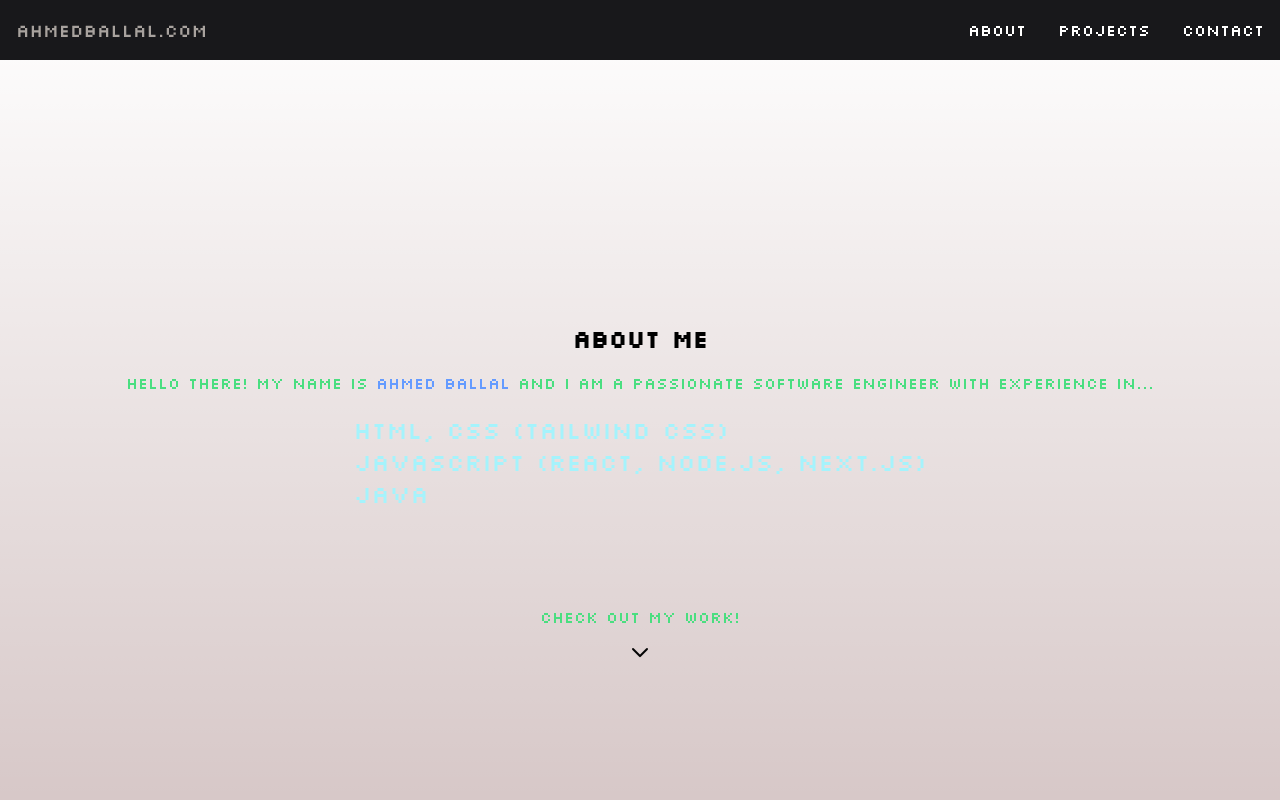
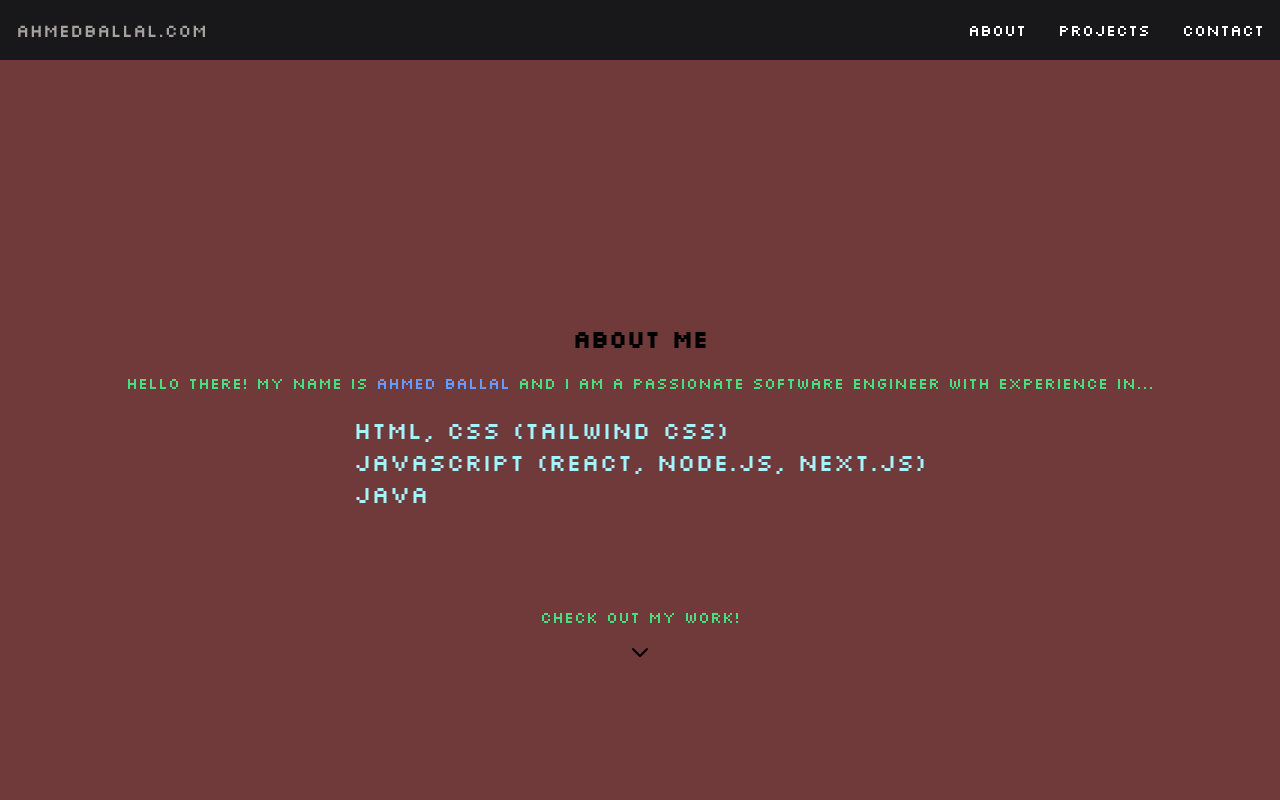
Before and after one commit to aballal-source/portfolio, a Next.js app in the folder my-portfolio/: page / in a window 1280 px wide. Shown: the top 800 px of the page. Built offline with nearby package versions, Linux system fonts and the light colour scheme.

Commit message:
--style(globals.css) set the '--background-start' and '--background-end' colors for the page

```diff
--- a/my-portfolio/src/app/globals.css
+++ b/my-portfolio/src/app/globals.css
@@ -4,8 +4,8 @@
 
 :root {
   --foreground-rgb: 0, 0, 0;
-  --background-start-rgb: 214, 219, 220;
-  --background-end-rgb: 255, 255, 255;
+  --background-start-rgb: 0, 0, 0;
+  --background-end-rgb: 112, 58, 058;
 }
 
 @media (prefers-color-scheme: dark) {
@@ -17,7 +17,7 @@
 }
 
 body {
-  color: rgb(var(--foreground-rgb));
+  color: rgb(var(--foreground-rgb)); /* sets the text color of the body to the RGB value specified by '--foreground-rgb' */
   background: linear-gradient(
       to top,
       transparent,
```
